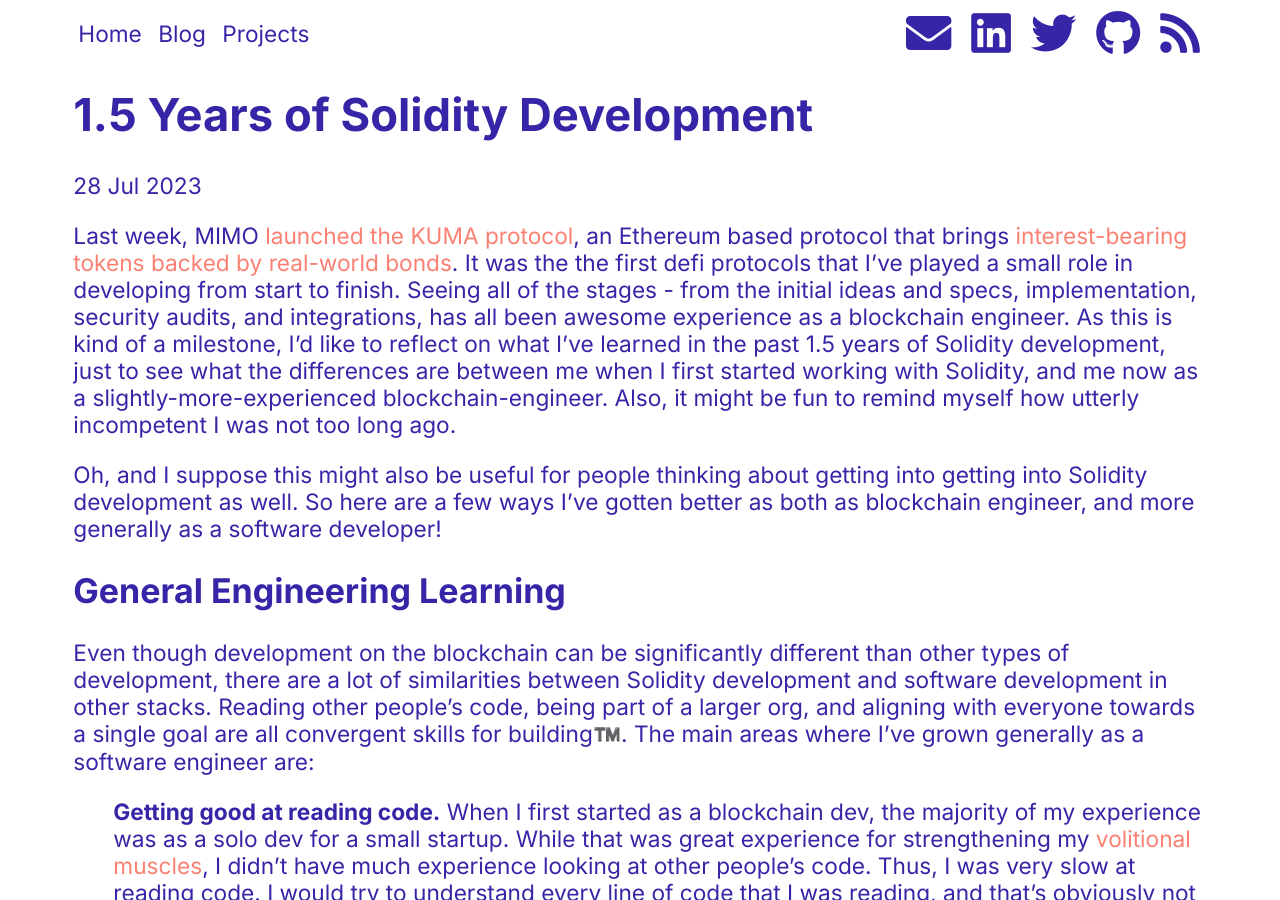
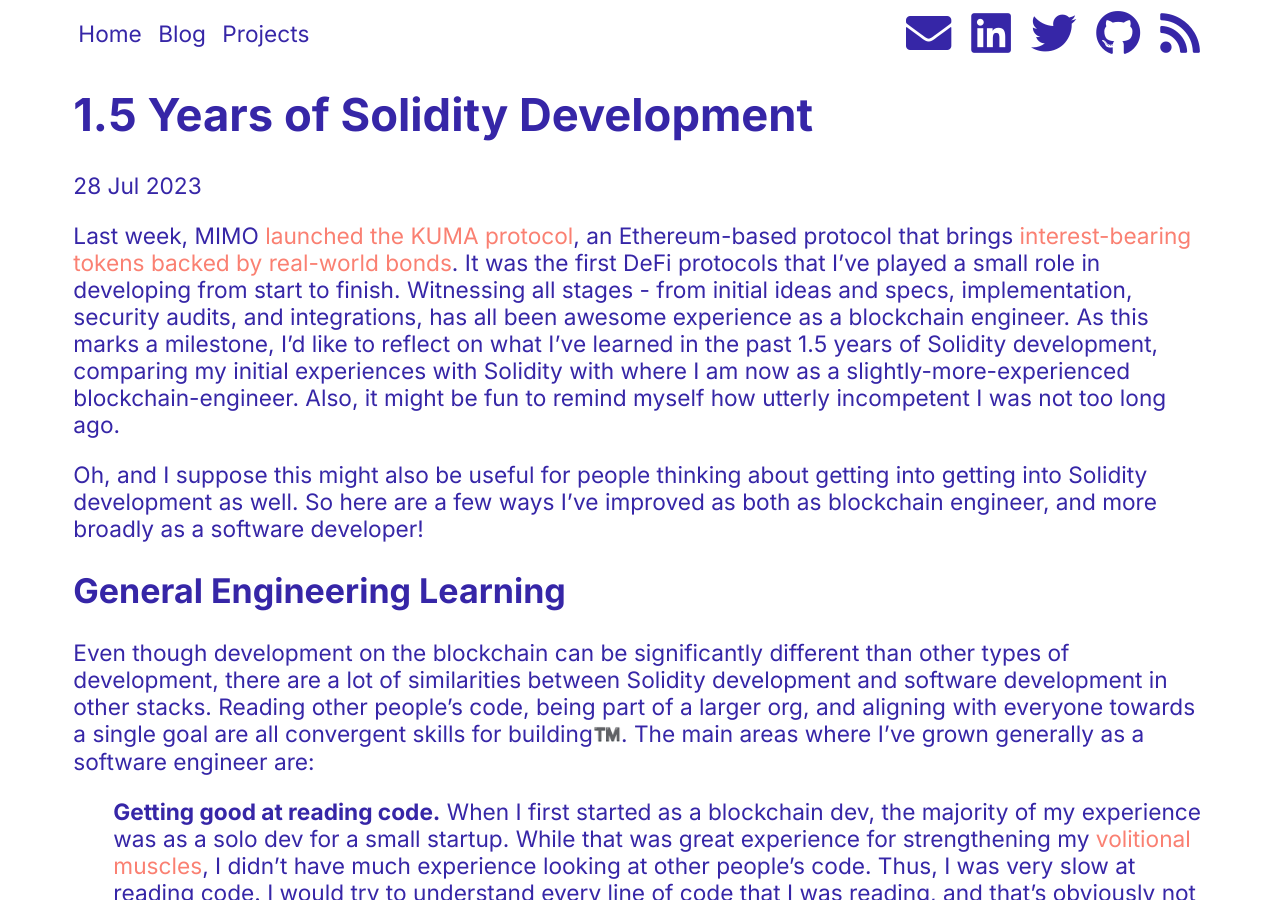
Before and after one commit to RnkSngh/rnksngh.github.io, a Jekyll site: the page built from _posts/2023-07-28-1.5-Years-Of-Solidity-Development.md, in a window 1280 px wide and 900 px high. Built offline with Jekyll 4.4.1, drawn with Linux system fonts in a browser that asks for light colours; some web fonts are replaced; some of the changed text lies outside the part shown.

Commit message:
fix errors in first blog post

```diff
--- a/_posts/2023-07-28-1.5-Years-Of-Solidity-Development.md
+++ b/_posts/2023-07-28-1.5-Years-Of-Solidity-Development.md
@@ -2,9 +2,9 @@
 title: 1.5 Years of Solidity Development
 ---
 
-Last week, MIMO [launched the KUMA protocol](https://twitter.com/kumaprotocol/status/1672213286706659328?s=46&t=1W2YCOQESzYzwC4AJABrlw), an Ethereum based protocol that brings [interest-bearing tokens backed by real-world bonds](https://medium.com/mimolabs/kuma-protocol-by-mimo-nfts-and-interest-bearing-tokens-backed-by-bonds-c3fd270078a8). It was the the first defi protocols that I've played a small role in developing from start to finish. Seeing all of the stages - from the initial ideas and specs, implementation, security audits, and integrations, has all been awesome experience as a blockchain engineer. As this is kind of a milestone, I’d like to reflect on what I've learned in the past 1.5 years of Solidity development, just to see what the differences are between me when I first started working with Solidity, and me now as a slightly-more-experienced blockchain-engineer. Also, it might be fun to remind myself how utterly incompetent I was not too long ago.
+Last week, MIMO [launched the KUMA protocol](https://twitter.com/kumaprotocol/status/1672213286706659328?s=46&t=1W2YCOQESzYzwC4AJABrlw), an Ethereum-based protocol that brings [interest-bearing tokens backed by real-world bonds](https://medium.com/mimolabs/kuma-protocol-by-mimo-nfts-and-interest-bearing-tokens-backed-by-bonds-c3fd270078a8). It was the first DeFi protocols that I've played a small role in developing from start to finish. Witnessing all stages - from initial ideas and specs, implementation, security audits, and integrations, has all been awesome experience as a blockchain engineer. As this marks a milestone, I’d like to reflect on what I've learned in the past 1.5 years of Solidity development, comparing my initial experiences with Solidity with where I am now as a slightly-more-experienced blockchain-engineer. Also, it might be fun to remind myself how utterly incompetent I was not too long ago.
 
-Oh, and I suppose this might also be useful for people thinking about getting into getting into Solidity development as well. So here are a few ways I've gotten better as both as blockchain engineer, and more generally as a software developer!
+Oh, and I suppose this might also be useful for people thinking about getting into getting into Solidity development as well. So here are a few ways I've improved as both as blockchain engineer, and more broadly as a software developer!
 
 ## General Engineering Learning
 
```
Also changed, not shown: other parts of _posts/2023-07-28-1.5-Years-Of-Solidity-Development.md (+2 -2 lines).
